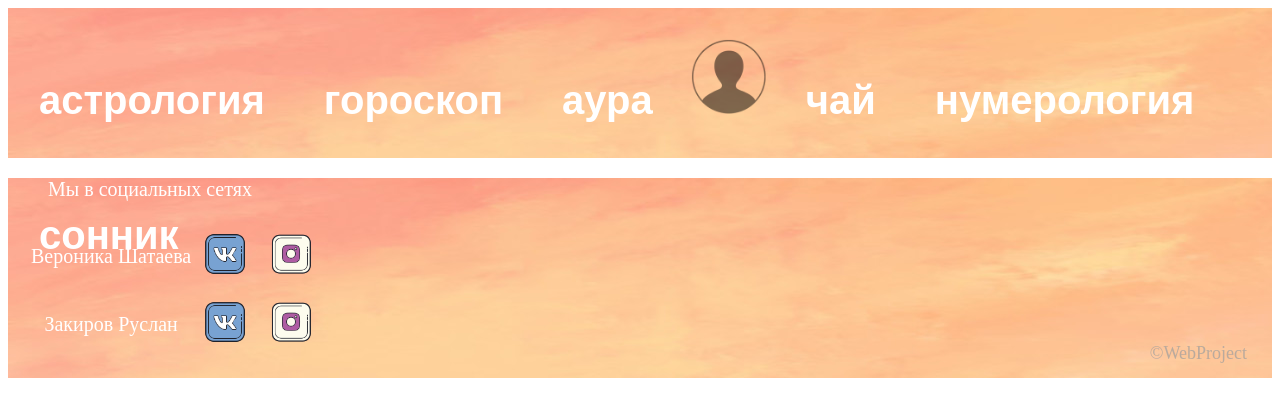
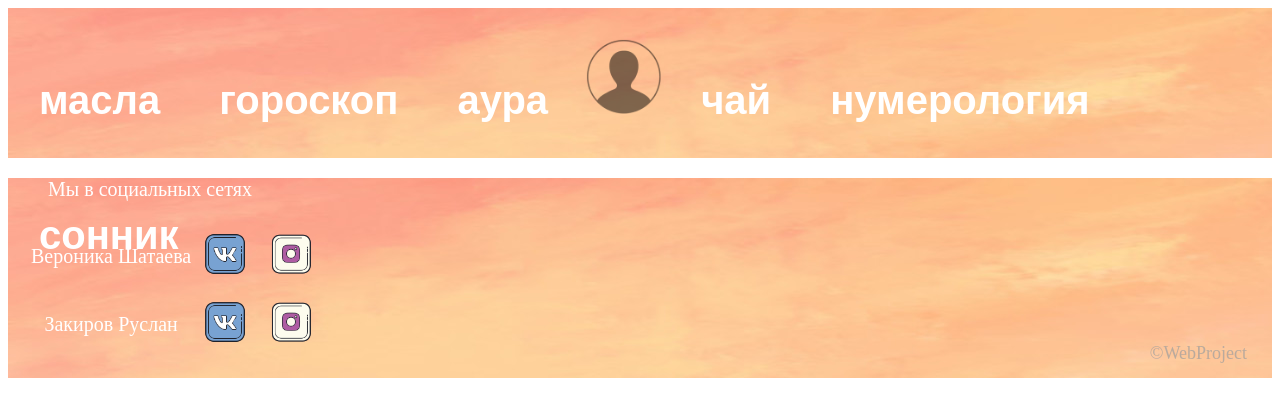
Before and after one commit to FunnyBear27/Web-project, a Python web app: template templates/index.html in a window 1280 px wide. Shown: the top 417 px of the page. Run offline with Jinja, Linux system fonts and the light colour scheme; the template is opened without the code that fills it, so the values that code supplies are empty.

Commit message:
Update index.html

```diff
--- a/templates/index.html
+++ b/templates/index.html
@@ -8,7 +8,7 @@
  <body>
   <header>
       <div class='header_style'>
-        <button type="button" class="upper-buttons"><a href="https://www.google.ru" class="links">астрология</a></button>
+        <button type="button" class="upper-buttons"><a href="https://www.google.ru" class="links">масла</a></button>
         <button type="button" class="upper-buttons"><a href="https://www.google.ru" class="links">гороскоп</a></button>
         <button type="button" class="upper-buttons"><a href="https://www.google.ru" class="links">аура</a></button>
         <a href="https://www.google.ru" class='upper-buttons'><img src="../static/images/avatar.png" height="75" width="75"></a>
```
